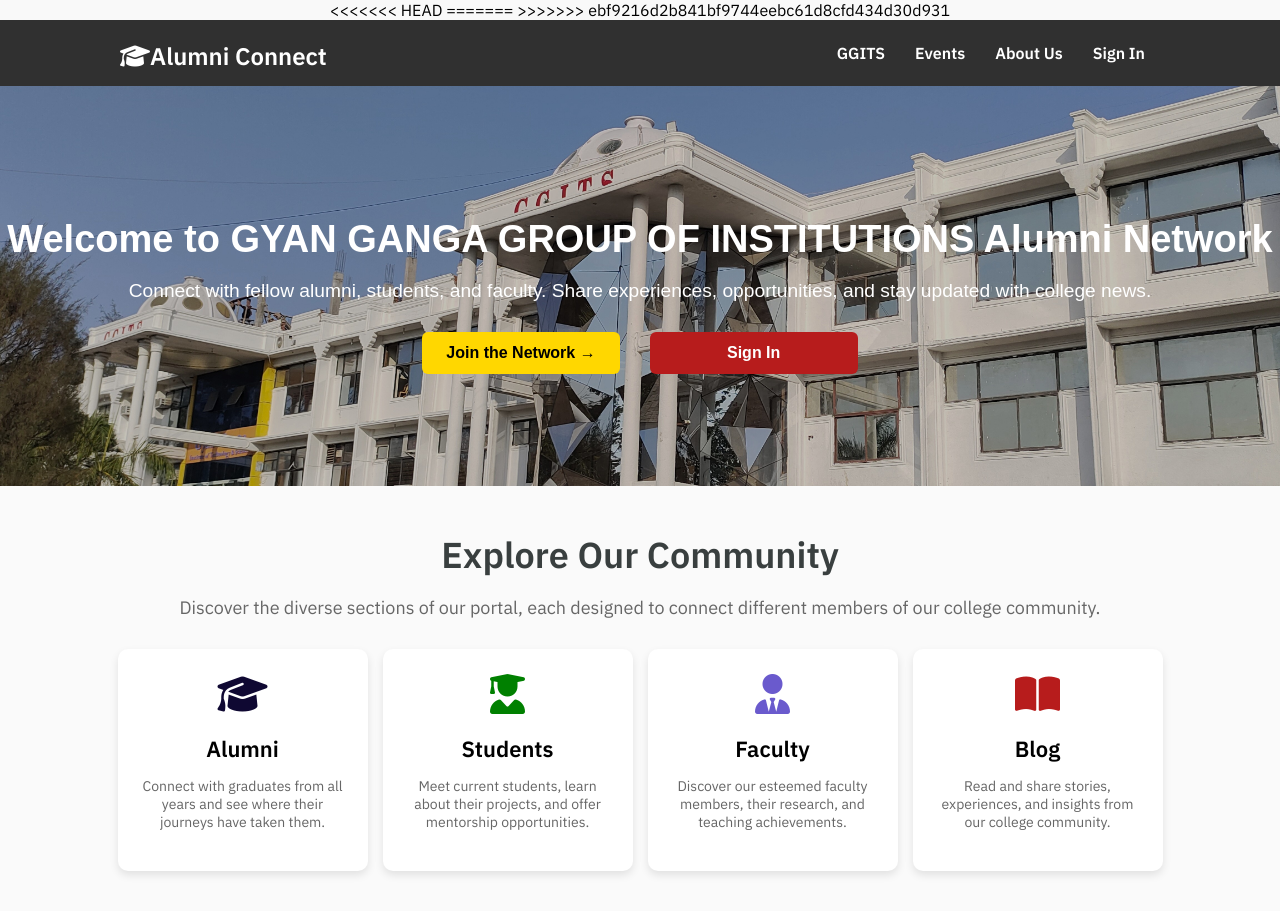
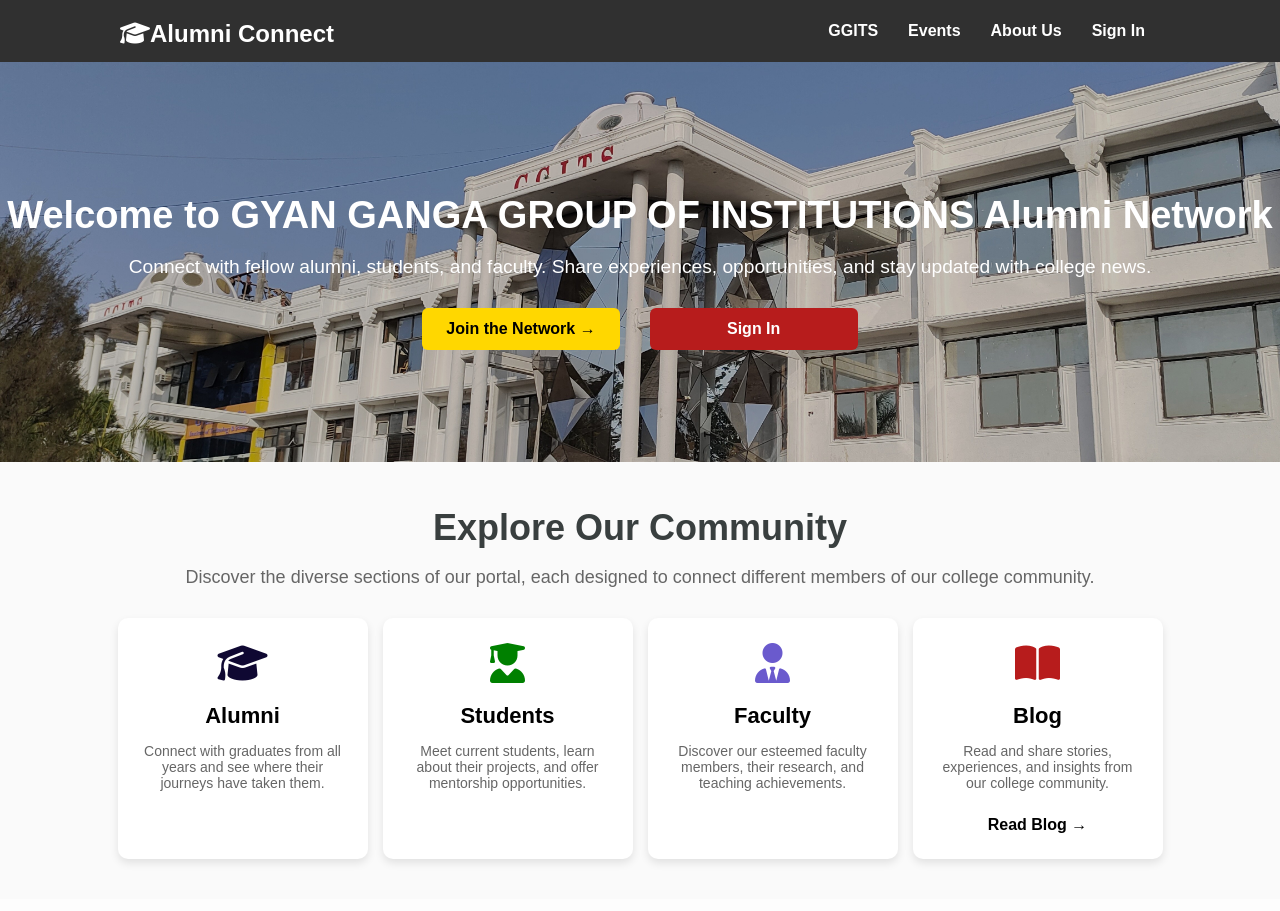
Before and after one commit to Devendra470/Alumni_Portal, a Django app: page / in a window 1280 px wide. After the commit the page ends 864 px from the top, so only its background shows below. Run offline with Django 5.2, Linux system fonts and the light colour scheme; some libraries are stand-ins or nearby versions.

Commit message:
Added Blog Page to homepage

```diff
--- a/alumni/templates/alumni/blog1.html
+++ b/alumni/templates/alumni/blog1.html
@@ -1,10 +1,11 @@
 <!DOCTYPE html>
 <html lang="en">
+  {% load static %}
 <head>
   <meta charset="UTF-8" />
   <meta name="viewport" content="width=device-width, initial-scale=1.0"/>
   <title>University Alumni Blog</title>
-  <link rel="stylesheet" href="blog1.css" />
+  <link rel="stylesheet" href="{% static 'blog1.css' %}" />
 </head>
 <body>
 
--- a/alumni/templates/alumni/index.html
+++ b/alumni/templates/alumni/index.html
@@ -5,16 +5,8 @@
     <meta charset="UTF-8" />
     <meta name="viewport" content="width=device-width, initial-scale=1.0" />
     <title>Explore Our Community</title>
-<<<<<<< HEAD
-    <link rel="stylesheet" href="{% static 'style.css' %}">
-    <link rel="stylesheet" href="https://cdnjs.cloudflare.com/ajax/libs/font-awesome/6.7.2/css/all.min.css"
-        integrity="sha512-Evv84Mr4kqVGRNSgIGL/F/aIDqQb7xQ2vcrdIwxfjThSH8CSR7PBEakCr51Ck+w+/U6swU2Im1vVX0SVk9ABhg=="
-        crossorigin="anonymous" referrerpolicy="no-referrer" />
-        <link href="https://fonts.googleapis.com/css2?family=IBM+Plex+Sans:wght@300;400;600&display=swap" rel="stylesheet">
-=======
     <link rel="stylesheet" href="{% static 'style.css' %}" />
     <link rel="stylesheet" href="https://cdnjs.cloudflare.com/ajax/libs/font-awesome/6.7.2/css/all.min.css" integrity="sha512-Evv84Mr4kqVGRNSgIGL/F/aIDqQb7xQ2vcrdIwxfjThSH8CSR7PBEakCr51Ck+w+/U6swU2Im1vVX0SVk9ABhg==" crossorigin="anonymous" referrerpolicy="no-referrer" />
->>>>>>> ebf9216d2b841bf9744eebc61d8cfd434d30d931
     <script src="https://kit.fontawesome.com/YOUR_KIT_CODE.js" crossorigin="anonymous"></script>
   </head>
 
@@ -71,7 +63,7 @@
           <i class="fas fa-book-open" style="color: #B71C1C;"></i>
           <h2>Blog</h2>
           <p>Read and share stories, experiences, and insights from our college community.</p>
-          <!-- <a href="#">Read Blog →</a> -->
+           <a href="{% url 'blog' %}">Read Blog →</a>
         </div>
       </div>
     </section>
--- a/alumni/urls.py
+++ b/alumni/urls.py
@@ -13,5 +13,6 @@ urlpatterns = [
     path('resend_otp',views.resend_otp,name='resend_otp'),
     path('password_reset',views.password_reset_page,name='password_reset'),
     path('change_password',views.passoword_reset,name='change_password'),
+    path('blog',views.blog,name='blog'),
 
 ]
--- a/alumni/views.py
+++ b/alumni/views.py
@@ -1,4 +1,4 @@
-from django.shortcuts import render
+from django.shortcuts import render,redirect
 from django.http import HttpResponse
 from .models import User
 from django.contrib.auth.hashers import make_password,check_password
@@ -158,3 +158,10 @@ def passoword_reset(request):
           pass
     else:
          return render(request,'alumni/password_reset.html',{'flag': True})
+
+# Module to display blog page
+def blog(request):
+    if(request.session.get('user_id')==None):
+        return redirect(signin)
+    else:
+        return render(request,'alumni/blog1.html')
```
Also changed, not shown: alumni/templates/alumni/profile.html (renamed from alumni/templates/profile.html), db.sqlite3, static/blog1.css (renamed from alumni/templates/alumni/blog1.css).
